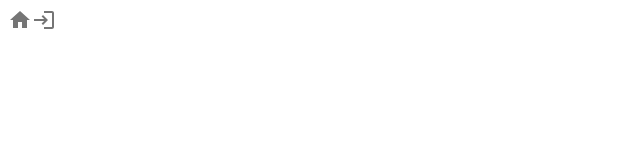
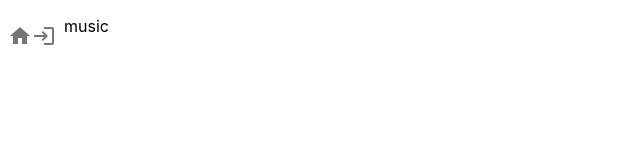
Before and after one commit to maengoose/routinary, a React (Create React App) app: page /music in a window 1280 px wide. Before the commit this address had no page. Shown: the top 160 px of the page, without its empty margins (0-640 px from the left). Built offline with nearby package versions, Linux system fonts and the light colour scheme.

Commit message:
⚡️ Meditation 버튼 누르면 Music 페이지로 이동

```diff
--- a/src/App.tsx
+++ b/src/App.tsx
@@ -3,6 +3,7 @@ import { BrowserRouter as Router, Route, Routes } from "react-router-dom";
 import Home from './pages/Home';
 import DailyRoutine from './pages/DailyRoutine';
 import Login from './pages/Login';
+import Music from './pages/Music/Music';
 import SideBar from "./SideBar";
 
 
@@ -13,7 +14,8 @@ function App() {
       <Routes>
         <Route path="/" element={<Home />} />
         <Route path="/Login" element={<Login />} />
-        <Route path="/routine" element={<DailyRoutine />}/>
+        <Route path="/routine" element={<DailyRoutine />} />
+        <Route path="/music" element={<Music />} />
       </Routes>
     </Router>
   );
--- a/src/pages/Home/Home.tsx
+++ b/src/pages/Home/Home.tsx
@@ -4,16 +4,20 @@ import * as Styled from './style';
 const Home: React.VFC = () => {
   const navigate = useNavigate();
 
-  const handleClick = () => {
+  const handleRoutineClick = () => {
     navigate('/routine');
+  }
+
+  const handleMusicClick = () => {
+    navigate('/music');
   }
 
   return (
     <Styled.BackgroundBox>
-      <Styled.RoutineButton variant='contained' onClick={handleClick}>
+      <Styled.RoutineButton variant='contained' onClick={handleRoutineClick}>
         Daily Routine
       </Styled.RoutineButton>
-      <Styled.MeditationButton variant='contained'>
+      <Styled.MeditationButton variant='contained' onClick={handleMusicClick}>
         Meditation
       </Styled.MeditationButton>
     </Styled.BackgroundBox>
--- a/src/pages/Music/Music.tsx
+++ b/src/pages/Music/Music.tsx
@@ -1,6 +1,6 @@
 const Music: React.VFC = () => {
   return (
-    <div>music</div>
+    <p>music</p>
   )
 }
 
```
